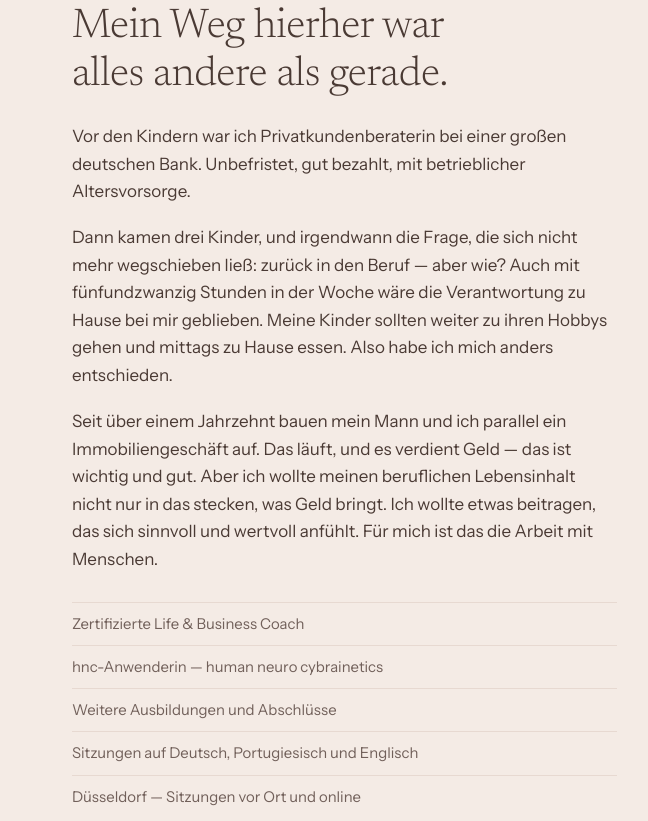
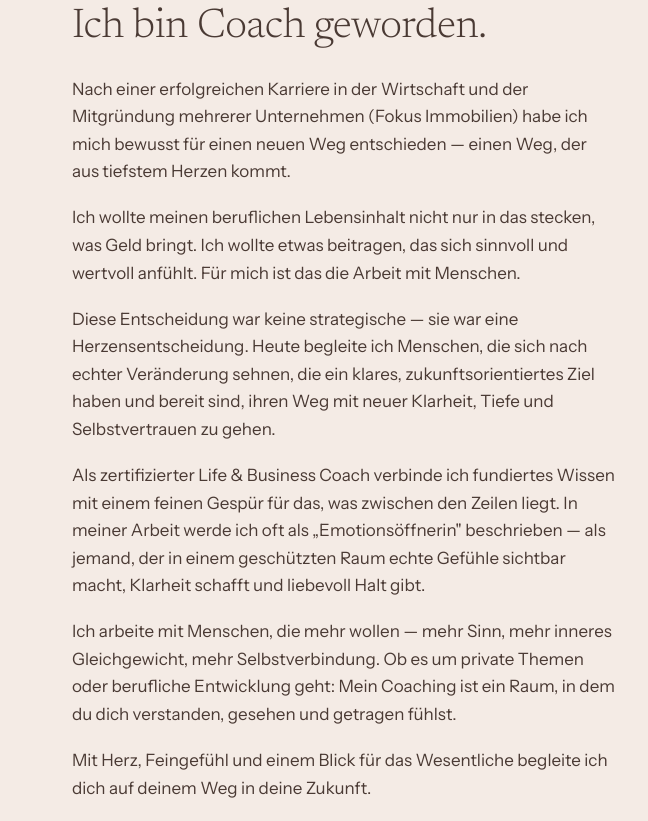
Before and after one commit to cjhomes/andreia-website, a website: page site/index.html in a window 1280 px wide. Shown: the part 3819-4640 px from the top of the page, 535-1183 px from the left. Drawn offline with Linux system fonts and the light colour scheme.

Commit message:
Add files via upload

```diff
--- a/site/index.html
+++ b/site/index.html
@@ -159,10 +159,13 @@
     <div class="about">
       <div class="frame"><img class="shot" alt="Andreia da Costa" src="https://static.wixstatic.com/media/a4ebd9_bc7e6a4cbae74e899b4db8d6202b84c5~mv2.jpg/v1/fill/w_760,h_950,al_t,q_85/andreia-da-costa.jpg"></div>
       <div>
-        <h2>Mein Weg hierher war alles andere als gerade.</h2>
-        <p style="margin-top:1.5rem;">Vor den Kindern war ich Privatkundenberaterin bei einer großen deutschen Bank. Unbefristet, gut bezahlt, mit betrieblicher Altersvorsorge.</p>
-        <p>Dann kamen drei Kinder, und irgendwann die Frage, die sich nicht mehr wegschieben ließ: zurück in den Beruf — aber wie? Auch mit fünfundzwanzig Stunden in der Woche wäre die Verantwortung zu Hause bei mir geblieben. Meine Kinder sollten weiter zu ihren Hobbys gehen und mittags zu Hause essen. Also habe ich mich anders entschieden.</p>
-        <p>Seit über einem Jahrzehnt bauen mein Mann und ich parallel ein Immobiliengeschäft auf. Das läuft, und es verdient Geld — das ist wichtig und gut. Aber ich wollte meinen beruflichen Lebensinhalt nicht nur in das stecken, was Geld bringt. Ich wollte etwas beitragen, das sich sinnvoll und wertvoll anfühlt. Für mich ist das die Arbeit mit Menschen.</p>
+        <h2>Ich bin Coach geworden.</h2>
+        <p style="margin-top:1.5rem;">Nach einer erfolgreichen Karriere in der Wirtschaft und der Mitgründung mehrerer Unternehmen (Fokus Immobilien) habe ich mich bewusst für einen neuen Weg entschieden — einen Weg, der aus tiefstem Herzen kommt.</p>
+        <p>Ich wollte meinen beruflichen Lebensinhalt nicht nur in das stecken, was Geld bringt. Ich wollte etwas beitragen, das sich sinnvoll und wertvoll anfühlt. Für mich ist das die Arbeit mit Menschen.</p>
+        <p>Diese Entscheidung war keine strategische — sie war eine Herzensentscheidung. Heute begleite ich Menschen, die sich nach echter Veränderung sehnen, die ein klares, zukunftsorientiertes Ziel haben und bereit sind, ihren Weg mit neuer Klarheit, Tiefe und Selbstvertrauen zu gehen.</p>
+        <p>Als zertifizierter Life &amp; Business Coach verbinde ich fundiertes Wissen mit einem feinen Gespür für das, was zwischen den Zeilen liegt. In meiner Arbeit werde ich oft als „Emotionsöffnerin" beschrieben — als jemand, der in einem geschützten Raum echte Gefühle sichtbar macht, Klarheit schafft und liebevoll Halt gibt.</p>
+        <p>Ich arbeite mit Menschen, die mehr wollen — mehr Sinn, mehr inneres Gleichgewicht, mehr Selbstverbindung. Ob es um private Themen oder berufliche Entwicklung geht: Mein Coaching ist ein Raum, in dem du dich verstanden, gesehen und getragen fühlst.</p>
+        <p>Mit Herz, Feingefühl und einem Blick für das Wesentliche begleite ich dich auf deinem Weg in deine Zukunft.</p>
         <ul class="creds">
           <li>Zertifizierte Life &amp; Business Coach</li>
           <li>hnc-Anwenderin — human neuro cybrainetics</li>
```
